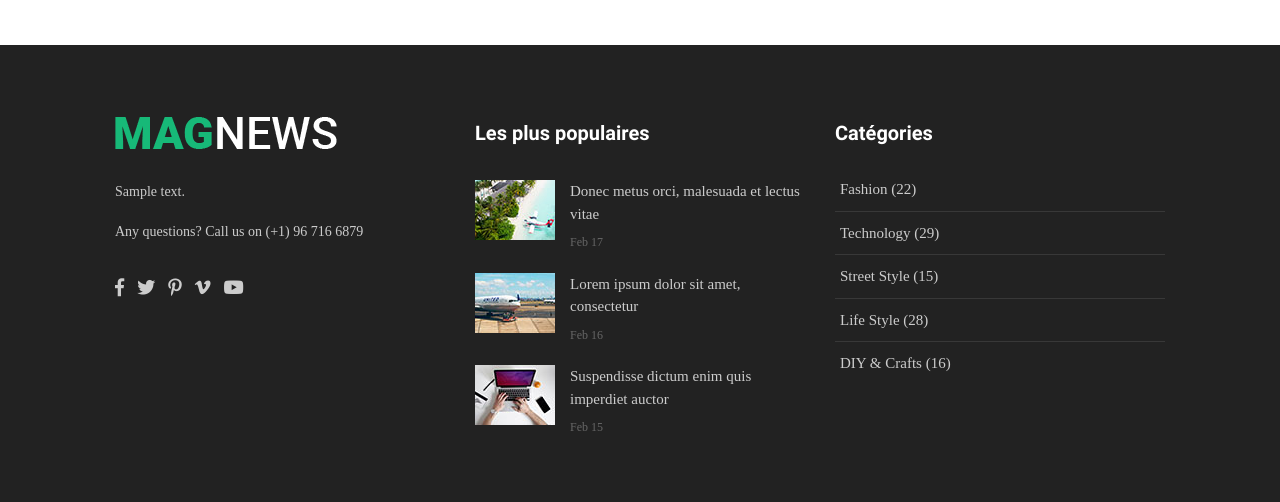
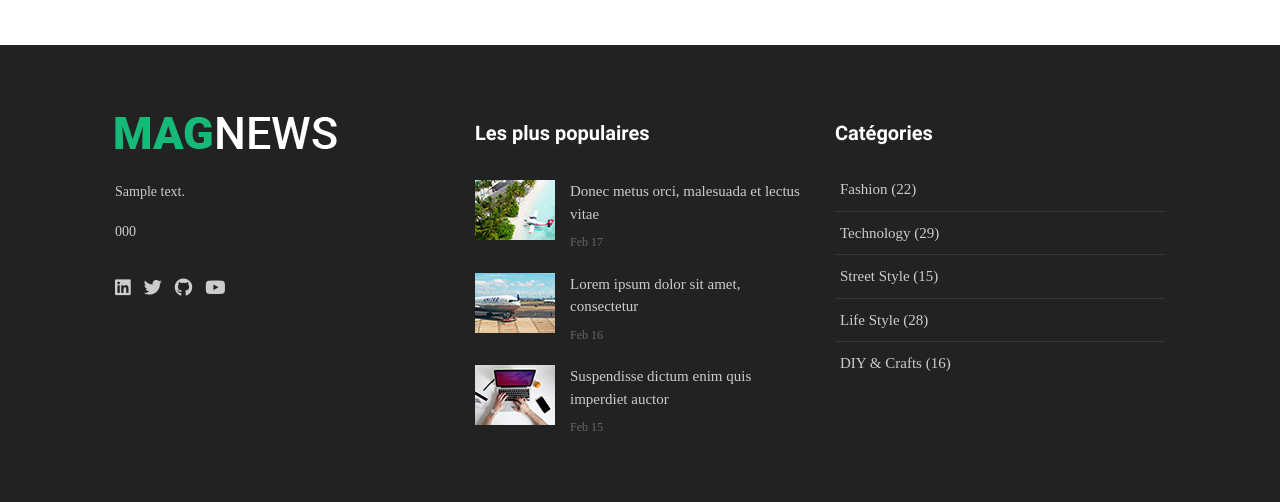
Before and after one commit to Kr4v3N/The-payloads, a Django app: template main/templates/front/home.html in a window 1280 px wide. Shown: the part 3680-4182 px from the top of the page. Run offline with Django 3.2, Linux system fonts and the light colour scheme; the template is opened without the code that fills it: values that come from a table or form of the project are taken from there, others are empty; tables that the repository leaves empty hold one stand-in row (values such as "Sample post"); some libraries are stand-ins or nearby versions; some web fonts are replaced.

Commit message:
Add social network

```diff
--- a/main/models.py
+++ b/main/models.py
@@ -6,6 +6,11 @@ class Main(models.Model):
 
     name = models.CharField(max_length=50)
     about = models.TextField()
+    linkedin = models.CharField(max_length=100, default="-")
+    twitter = models.CharField(max_length=100, default="-")
+    youtube = models.CharField(max_length=100, default="-")
+    github = models.CharField(max_length=100, default="-")
+    phone = models.CharField(max_length=100, default="-")
 
     # def __str__(self):
     #     return self.name
--- a/main/templates/front/base.html
+++ b/main/templates/front/base.html
@@ -80,15 +80,19 @@
 					</div>
 
 					<div class="right-topbar">
-						<a href="#">
-							<span class="fab fa-facebook-f"></span>
+						<a href="{{ site.linkedin }}">
+							<span class="fab fa-linkedin"></span>
 						</a>
 
-						<a href="#">
+						<a href="{{ site.twitter }}">
 							<span class="fab fa-twitter"></span>
 						</a>
 
-						<a href="#">
+						<a href="{{ site.github }}">
+							<span class="fab fa-github"></span>
+						</a>
+
+						<a href="{{ site.youtube }}">
 							<span class="fab fa-youtube"></span>
 						</a>
 					</div>
@@ -146,23 +150,19 @@
 					</li>
 
 					<li class="right-topbar">
-						<a href="#">
-							<span class="fab fa-facebook-f"></span>
+						<a href="{{ site.linkedin }}">
+							<span class="fab fa-linkedin"></span>
 						</a>
 
-						<a href="#">
+						<a href="{{ site.twitter }}">
 							<span class="fab fa-twitter"></span>
 						</a>
 
-						<a href="#">
-							<span class="fab fa-pinterest-p"></span>
+						<a href="{{ site.github }}">
+							<span class="fab fa-github"></span>
 						</a>
 
-						<a href="#">
-							<span class="fab fa-vimeo-v"></span>
-						</a>
-
-						<a href="#">
+						<a href="{{ site.youtube }}">
 							<span class="fab fa-youtube"></span>
 						</a>
 					</li>
@@ -305,29 +305,26 @@
 							</p>
 
 							<p class="f1-s-1 cl11 p-b-16">
-								Any questions? Call us on (+1) 96 716 6879
+								{{ site.phone  }}
 							</p>
 
 							<div class="p-t-15">
-								<a href="#" class="fs-18 cl11 hov-cl10 trans-03 m-r-8">
-									<span class="fab fa-facebook-f"></span>
+								<a href="{{ site.linkedin }}" class="fs-18 cl11 hov-cl10 trans-03 m-r-8">
+									<span class="fab fa-linkedin"></span>
 								</a>
 
-								<a href="#" class="fs-18 cl11 hov-cl10 trans-03 m-r-8">
+								<a href="{{ site.twitter }}" class="fs-18 cl11 hov-cl10 trans-03 m-r-8">
 									<span class="fab fa-twitter"></span>
 								</a>
 
-								<a href="#" class="fs-18 cl11 hov-cl10 trans-03 m-r-8">
-									<span class="fab fa-pinterest-p"></span>
+								<a href="{{ site.github }}" class="fs-18 cl11 hov-cl10 trans-03 m-r-8">
+									<span class="fab fa-github"></span>
 								</a>
 
-								<a href="#" class="fs-18 cl11 hov-cl10 trans-03 m-r-8">
-									<span class="fab fa-vimeo-v"></span>
+								<a href="{{ site.youtube }}" class="fs-18 cl11 hov-cl10 trans-03 m-r-8">
+									<span class="fab fa-youtube"></span>
 								</a>
 
-								<a href="#" class="fs-18 cl11 hov-cl10 trans-03 m-r-8">
-									<span class="fab fa-youtube"></span>
-								</a>
 							</div>
 						</div>
 					</div>
```
